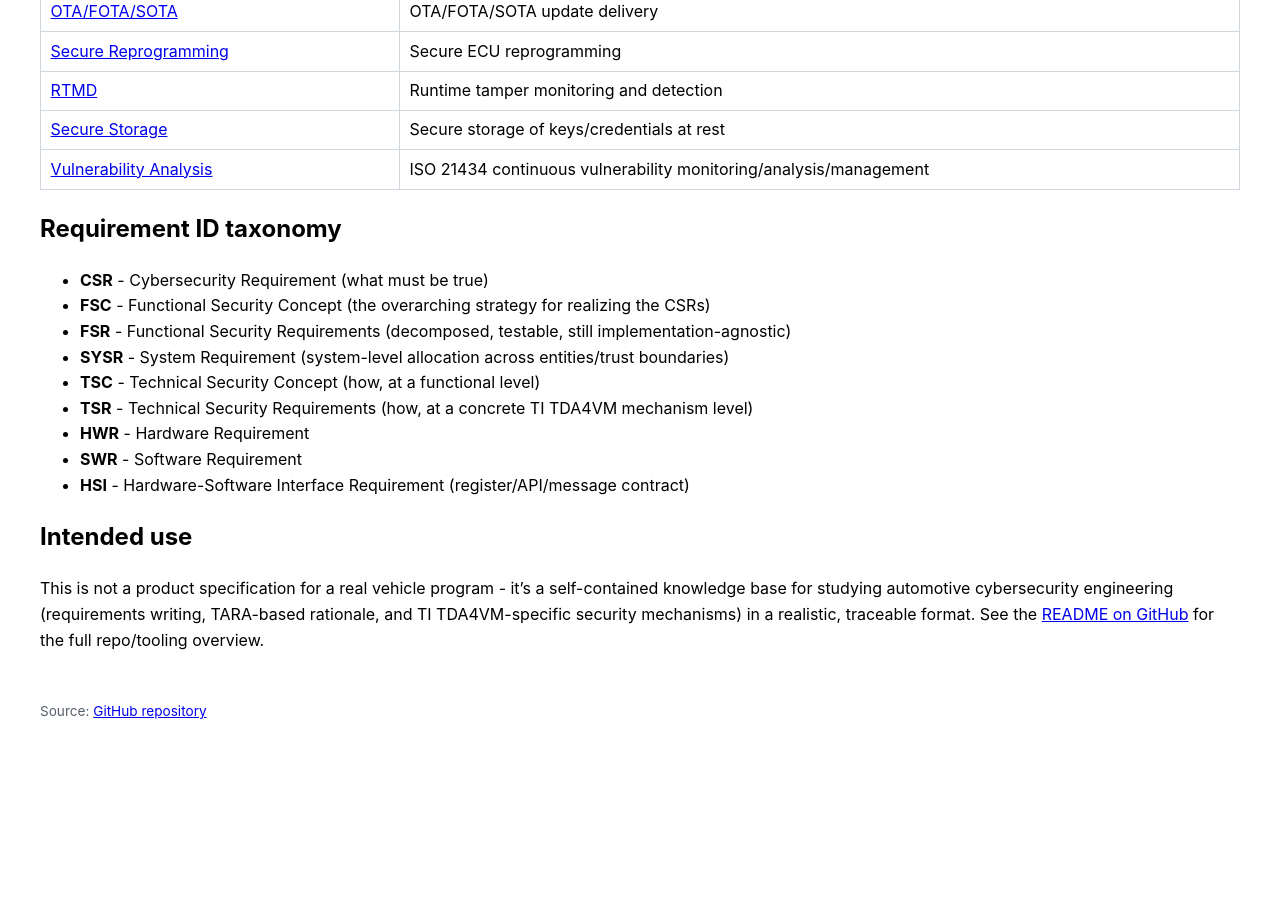
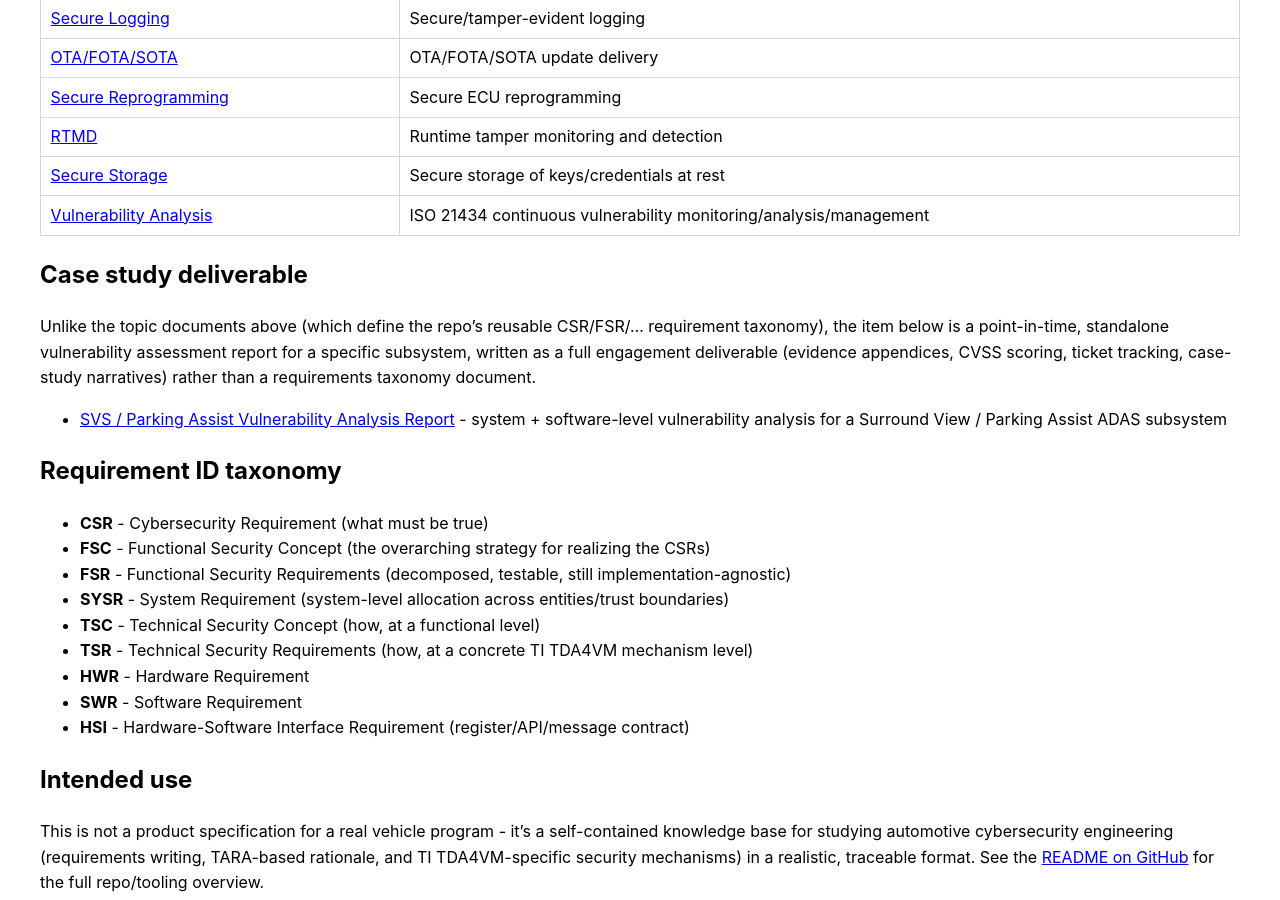
Before and after one commit to vinodneelakantam/Sec_Concepts_Req_tracability, a Jekyll site: the page built from index.md, in a window 1280 px wide and 900 px high, scrolled down 747 px. Built offline with Jekyll 4.4.1, drawn with Linux system fonts in a browser that asks for light colours; before the commit the page ends 1534 px from its top, so only the background shows below that; some of the changed text lies outside the part shown.

Commit message:
vul report

```diff
--- a/_layouts/default.html
+++ b/_layouts/default.html
@@ -69,7 +69,7 @@
     <nav>
       <a href="{{ '/' | relative_url }}">Home</a>
       {% for doc in site.static_files %}{% endfor %}
-      {% assign docs = site.pages | where_exp: "p", "p.name contains 'TDA4VM_'" | sort: "title" %}
+      {% assign docs = site.pages | where_exp: "p", "p.name != 'index.md'" | sort: "title" %}
       {% for doc in docs %}<a href="{{ doc.url | relative_url }}">{{ doc.nav_title | default: doc.title }}</a>{% endfor %}
     </nav>
   </header>
--- a/index.md
+++ b/index.md
@@ -33,6 +33,15 @@
 | [Secure Storage]({{ "/TDA4VM_Secure_Storage_Requirements.html" | relative_url }}) | Secure storage of keys/credentials at rest |
 | [Vulnerability Analysis]({{ "/TDA4VM_Vulnerability_Analysis_Requirements.html" | relative_url }}) | ISO 21434 continuous vulnerability monitoring/analysis/management |
 
+## Case study deliverable
+
+Unlike the topic documents above (which define the repo's reusable CSR/FSR/... requirement
+taxonomy), the item below is a point-in-time, standalone vulnerability assessment report for a
+specific subsystem, written as a full engagement deliverable (evidence appendices, CVSS scoring,
+ticket tracking, case-study narratives) rather than a requirements taxonomy document.
+
+- [SVS / Parking Assist Vulnerability Analysis Report]({{ "/Vulnerability_Analysis/SVS_ParkingAssist_Vulnerability_Analysis_Report.html" | relative_url }}) - system + software-level vulnerability analysis for a Surround View / Parking Assist ADAS subsystem
+
 ## Requirement ID taxonomy
 
 - **CSR** - Cybersecurity Requirement (what must be true)
```
Also changed, not shown: Vulnerability_Analysis/SVS_ParkingAssist_Vulnerability_Analysis_Report.md (+6 -0 lines).
